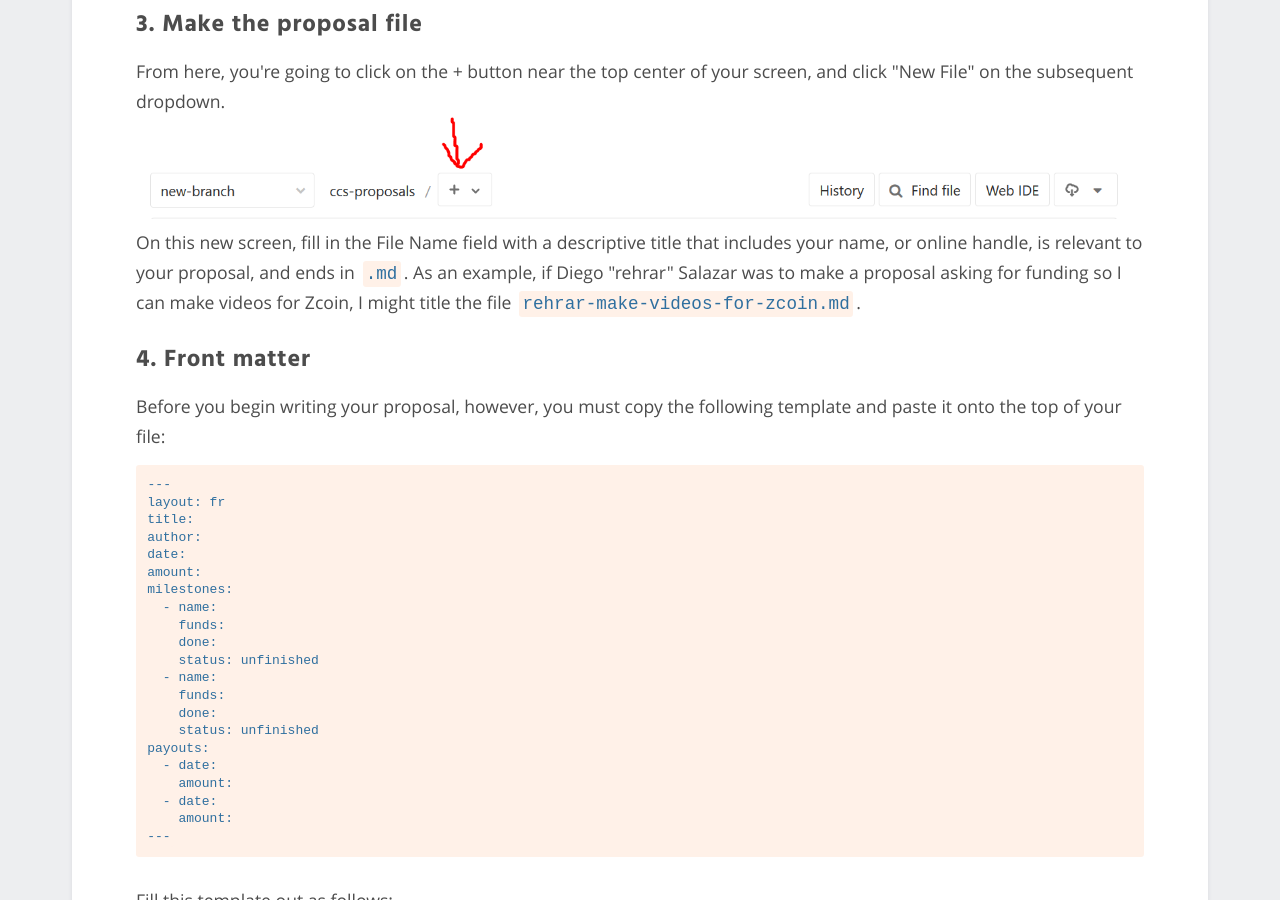
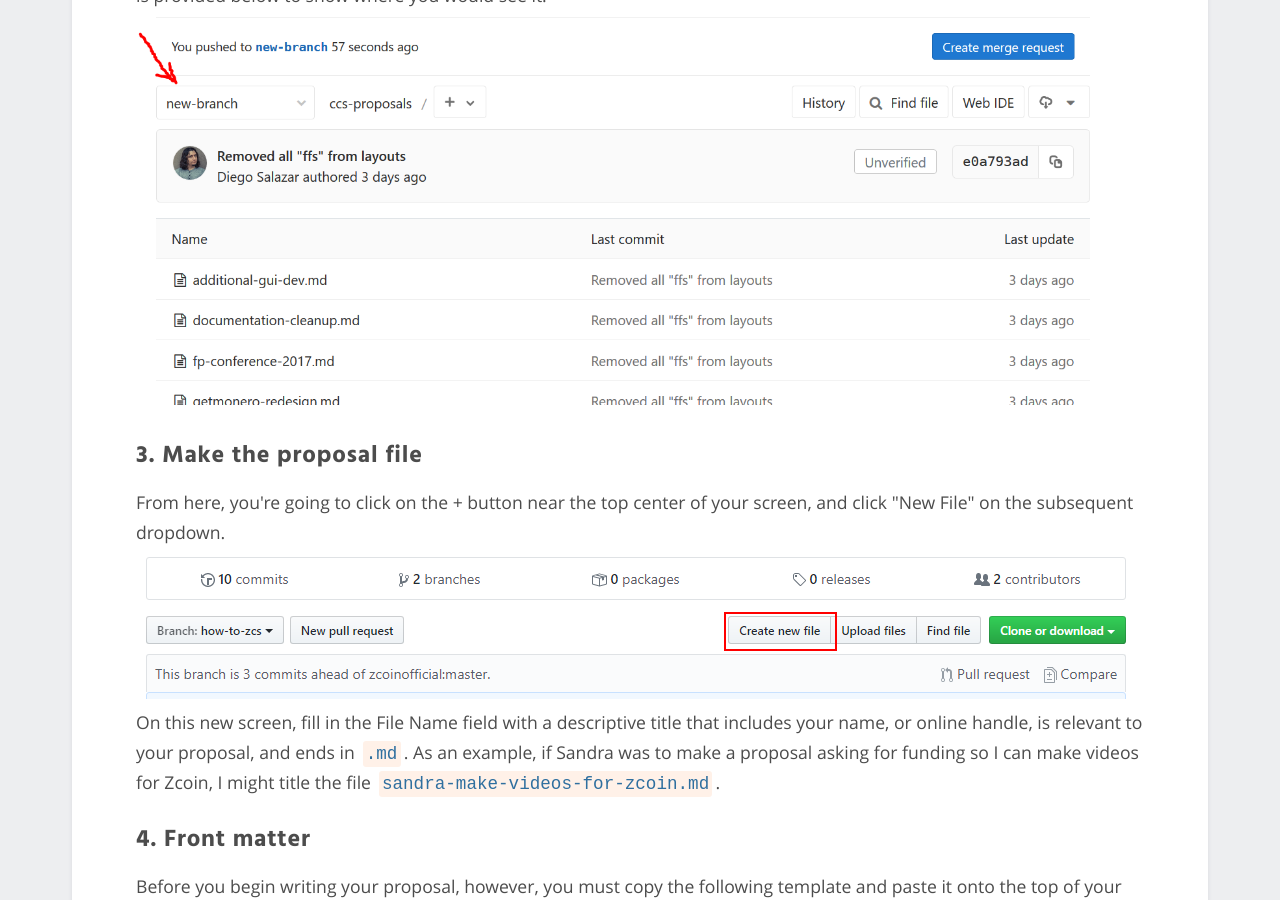
Before and after one commit to particl/ccs-front, a Jekyll site: the page built from how-to-zcs/index.md, in a window 1280 px wide and 900 px high, scrolled down 4038 px. Built offline with Jekyll 4.4.1, drawn with Linux system fonts in a browser that asks for light colours.

Commit message:
Update picture links to Github ones

```diff
--- a/how-to-zcs/index.md
+++ b/how-to-zcs/index.md
@@ -55,17 +55,17 @@ payouts:
 
 First things first, you're going to need an account on [Github](https://github.com). Register for an account (use a strong password), and then navigate to the [ZCS Proposals repo](https://github.com/zcoinofficial/ccs-proposals). Click the "Fork" button and select your name on the subsequent screen. ![Click this fork button](/img/how-to/fork.png)
 
-You should see a blue success bar, along with your new repository. ![Fork success](/img/how-to/fork-success.png)
+You should see a blue success bar, along with your new repository. ![Fork success](/img/how-to/fork-success.png) ![Fork success 2](/img/how-to/fork-success2.png)
 
 ### 2. Branches
 
 If you're not familiar with git, then this next step might not make a lot of sense to you, but it is common and recommended practice for users of git and Github. Basically, just do this, even if you don't understand it. It makes the maintainer's lives a lot simpler.
 
-Click on Branches. ![Click on Branches](/img/how-to/branches.PNG) and then click on New Branch. ![Click on NEw Branch.](/img/how-to/new-branch.PNG) Fill in the "Branch Name" on the next screen by naming it something similar to your proposal. No spaces are allowed though. Leave the other field as is (it should say "Master") and click Create Branch. You should be taken back to your repository, but now on the new branch, as evidenced by seeing the name of your new branch on the screen. A screenshot is provided below to show where you would see it. ![Hooray! You're on your new branch.](/img/how-to/new-branch-success.PNG)
+Click on Branches. ![Click on Branches](/img/how-to/branches.PNG) and then click on New Branch. ![Click on New Branch.](/img/how-to/new-branch.png) Fill in the "Branch Name" on the next screen by naming it something similar to your proposal. No spaces are allowed though. Leave the other field as is (it should say "Master") and click Create Branch. You should be taken back to your repository, but now on the new branch, as evidenced by seeing the name of your new branch on the screen. A screenshot is provided below to show where you would see it. ![Hooray! You're on your new branch.](/img/how-to/new-branch-success.png)
 
 ### 3. Make the proposal file
 
-From here, you're going to click on the + button near the top center of your screen, and click "New File" on the subsequent dropdown. ![Plus button](/img/how-to/new-file.PNG) On this new screen, fill in the File Name field with a descriptive title that includes your name, or online handle, is relevant to your proposal, and ends in `.md`. As an example, if Diego "rehrar" Salazar was to make a proposal asking for funding so I can make videos for Zcoin, I might title the file `rehrar-make-videos-for-zcoin.md`.
+From here, you're going to click on the + button near the top center of your screen, and click "New File" on the subsequent dropdown. ![Plus button](/img/how-to/new-file.png) On this new screen, fill in the File Name field with a descriptive title that includes your name, or online handle, is relevant to your proposal, and ends in `.md`. As an example, if Sandra was to make a proposal asking for funding so I can make videos for Zcoin, I might title the file `sandra-make-videos-for-zcoin.md`.
 
 
 ### 4. Front matter
@@ -157,7 +157,7 @@ After you click Commit Changes, you will be taken to your newly created file in
 
 Click on the blue button in the upper right to start this process. ![File creation success and merge request button](/img/how-to/mr.PNG)
 
-You will see a screen with a few things to fill out. In the Title field, put the same title that you used in the front matter of your proposal. In the Description text box, paste in the proposal EXACTLY AS IT APPEARS IN YOUR .md file, minus the front matter. If you followed Step 5, you should have it in a notepad program of some sort. ![Fill in title and description fields](/img/how-to/submit-mr.PNG)
+You will see a screen with a few things to fill out. In the Title field, put the same title that you used in the front matter of your proposal. In the Description text box, paste in the proposal EXACTLY AS IT APPEARS IN YOUR .md file, minus the front matter. If you followed Step 5, you should have it in a notepad program of some sort. ![Fill in title and description fields](/img/how-to/submit-mr.png)
 
 After this is done, scroll down, and click the green Submit Merge Request button at the bottom left of the page. You should be taken to the Merge Request page for your proposal.
 
@@ -209,12 +209,12 @@ Find your copy of `CSS Proposals` in your repositories and click on it.
 
 ### Branches and files
 
-Locate the dropdown with all of your active branches, click it, and select the branch on which your proposal was made. ![Branches dropdown](/img/how-to/edit-find-branch.PNG)
+Locate the dropdown with all of your active branches, click it, and select the branch on which your proposal was made. ![Branches dropdown](/img/how-to/edit-find-branch.png)
 
 Once you are on the page with the correct branch, as evidenced by the name of the branch showing (see the last screenshot in step 2 of the step-by-step instruction to see where) find and select the file of your proposal (this is why descriptive branch and file names are important).
 
 ### Editing the file
 
-Once you are on the page of your file, on the upper right corner should be an Edit button. ![Edit button](/img/how-to/edit-edit-button.PNG) Select this and you should be taken to the editing screen. Amend the proposal as needed (remember to edit the front matter too if any of those variables are changing), and press the green Commit Changes button at the bottom.
+Once you are on the page of your file, on the upper right corner should be an Edit button. ![Edit button](/img/how-to/edit-edit-button.png) Select this and you should be taken to the editing screen. Amend the proposal as needed (remember to edit the front matter too if any of those variables are changing), and press the green Commit Changes button at the bottom.
 
-**Warning! Not only the changes but THE FACT that you made changes will be visible to EVERYONE! You CANNOT stealth edit your proposal. This is good for transparency. See the screenshot below.** ![Edits seen](/img/how-to/edit-editing-seen.PNG)
+**Warning! Not only the changes but THE FACT that you made changes will be visible to EVERYONE! You CANNOT stealth edit your proposal. This is good for transparency. See the screenshot below.** ![Edits seen](/img/how-to/edit-editing-seen.png)
```
